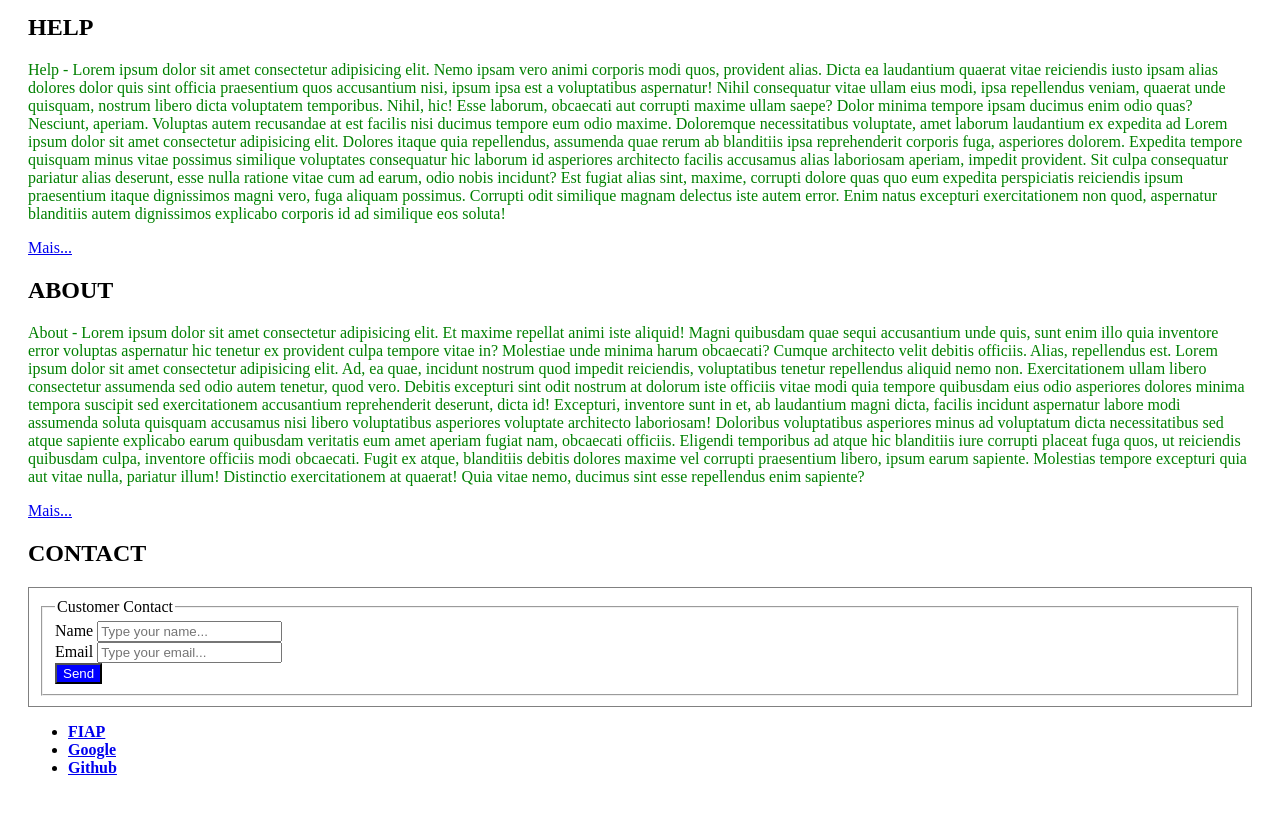
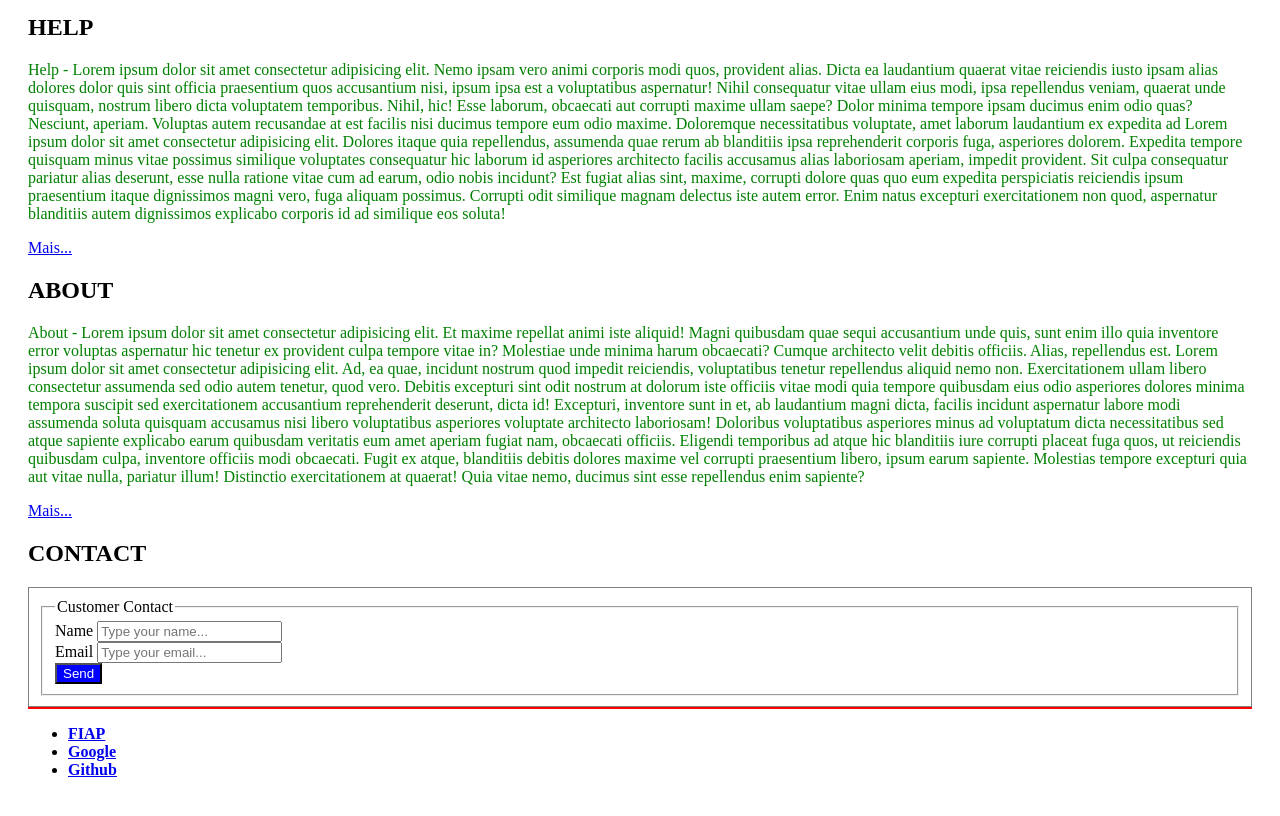
Before and after one commit to CauaMachad0/meu-primeiro-projeto, a plain HTML site: page mreu-projeto1/index.html in a window 1280 px wide. Shown: the part 242-1058 px from the top of the page. Drawn offline with Linux system fonts and the light colour scheme.

Commit message:
Ajustando e estilizando as bordas e rodapé das páginas.

```diff
--- a/mreu-projeto1/css/estilos-paginas-1.css
+++ b/mreu-projeto1/css/estilos-paginas-1.css
@@ -42,3 +42,8 @@ form button {
   background-color: blue;
   color: white;
 }
+
+/*Estilizando bordas e rodapé*/
+footer {
+  border-top: 2px solid red;
+}
```
